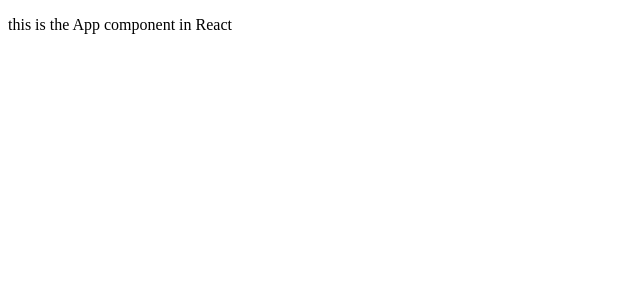
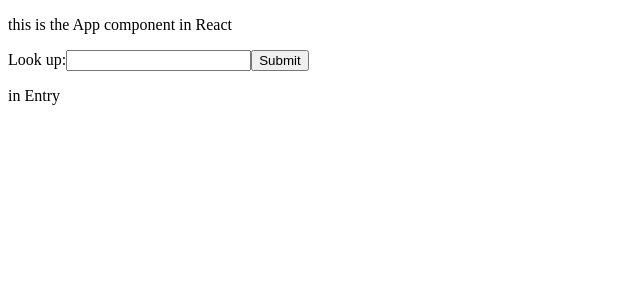
Before and after one commit to DocOch/MVP-Multi-Dictionary, a React app: page / in a window 1280 px wide. Shown: the top 300 px of the page, without its empty margins (0-640 px from the left). Built offline with nearby package versions, Linux system fonts and the light colour scheme; the HTML template or start-up script is replaced by a standard one.

Commit message:
adding frontend component placeholders

```diff
--- a/src/Client/App.js
+++ b/src/Client/App.js
@@ -1,15 +1,8 @@
 // needs to be a React component with a render method and it needs to be exported
 import React from 'react';
 import ReactDOM from 'react-dom';
-// import searchBar from './searchBar.js';
-class search extends React.Component {
- render(){
-	 return (
-		  <h3>Hello World</h3>
-	 )
- }
-}
-console.log('search is', search)
+import Search from './Search.js';
+
 class App extends React.Component{
   //constructor(props){
   // 	super(props)
@@ -25,7 +18,7 @@ class App extends React.Component{
         </p>
         <div>
 
-          <search/>
+          <Search/>
         </div>
       </div>
     );
--- /dev/null
+++ b/src/Client/Entry.js
@@ -0,0 +1,14 @@
+import React from 'react';
+
+class Entry extends React.Component {
+
+  render(){
+  	return (
+  	  <div>
+  	  <p>in Entry</p>
+  	  </div>
+  	)
+  }
+}
+
+export default Entry;
--- /dev/null
+++ b/src/Client/Search.js
@@ -0,0 +1,32 @@
+import React from 'react';
+import Entry from './Entry.js';
+
+class Search extends React.Component {
+  constructor(props) {
+    super(props);
+    this.state = {value: ''};
+
+    this.handleChange = this.handleChange.bind(this);
+  }
+
+  handleChange(event) {
+    this.setState({value: event.target.value});
+  }
+
+  render() {
+    return (
+      <div>
+        <form>
+          <label>
+            Look up:
+            <input type="text" value={this.state.value} onChange={this.handleChange} />
+          </label>
+          <input type="submit" value="Submit" />
+        </form>
+        <Entry />
+      </div>
+    );
+  }
+}
+
+export default Search;
```
Also changed, not shown: src/Client/searchBar.js (deleted, +0 -11 lines).
